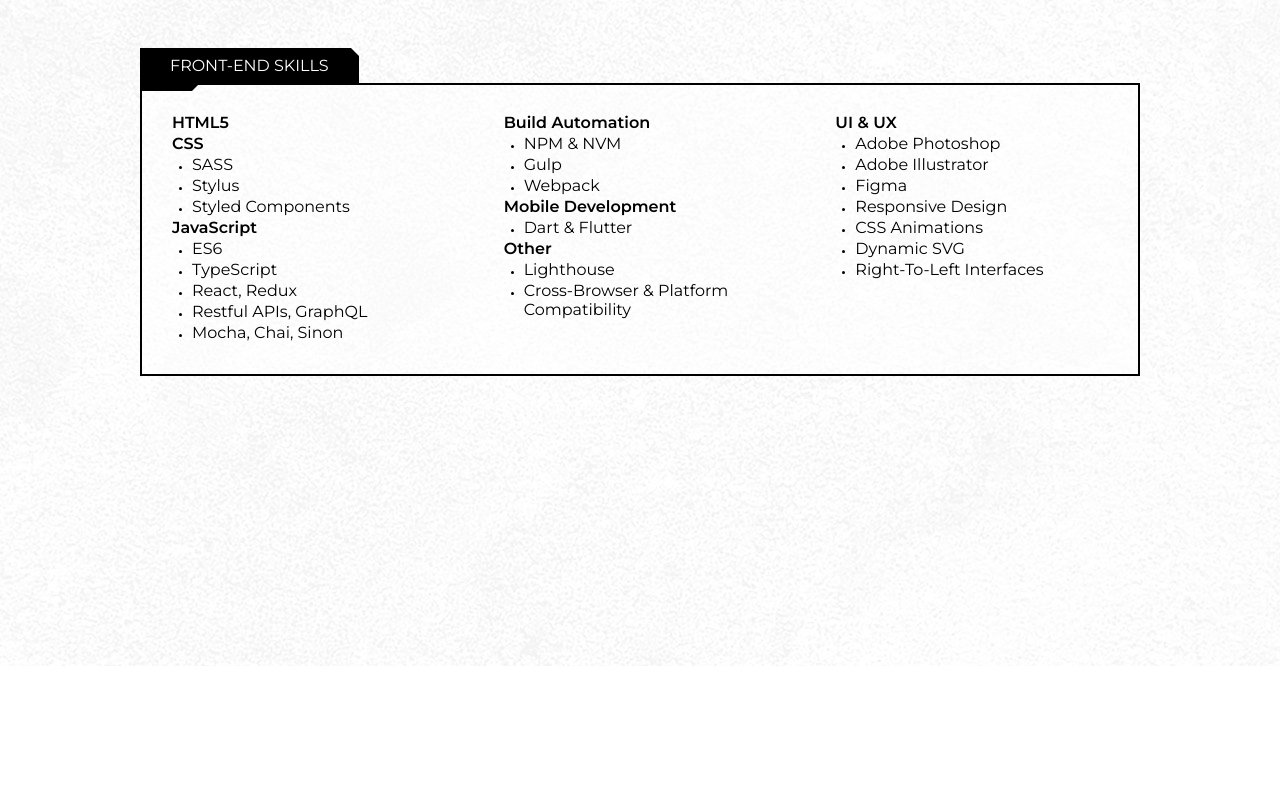
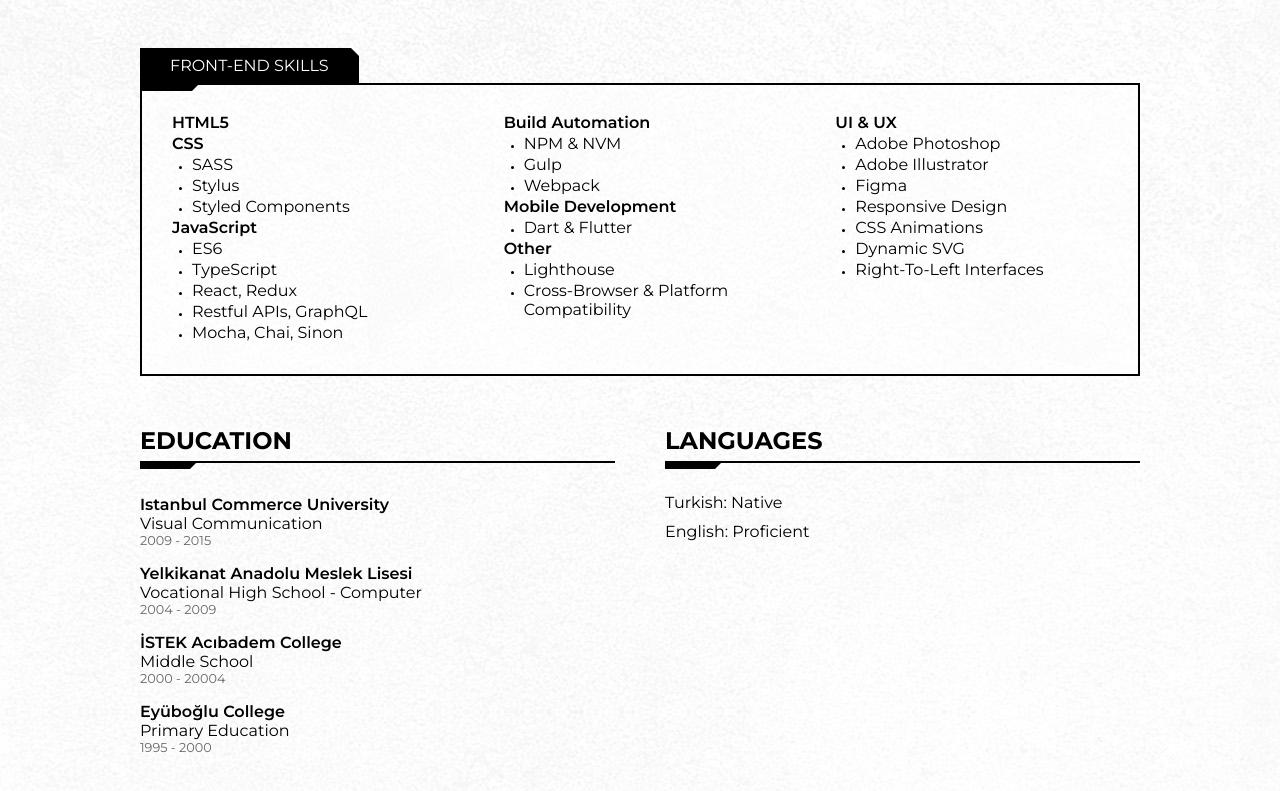
Before and after one commit to ebuyuran/eb-v3, a React (Create React App) app: page / in a window 1280 px wide. Shown: the part 1448-2239 px from the top of the page. Before the commit the page ends 2114 px from the top, so only its background shows below. Built offline with nearby package versions, Linux system fonts and the light colour scheme.

Commit message:
education

```diff
--- a/src/App.sass
+++ b/src/App.sass
@@ -15,7 +15,7 @@
 .app
   width: 100em
   padding: 6em 0
-  margin: 0 auto 20em
+  margin: 0 auto 5em
 
 header
   position: relative
@@ -134,7 +134,7 @@
       border-bottom: .8em solid transparent
 
 .skills
-  margin: 5em 0 3em
+  margin: 5em 0 0
 
   .skills-header
     position: relative
@@ -187,3 +187,40 @@
             font-weight: 600
             list-style: none
             margin-left: 0
+
+.other
+  display: flex
+  margin: 5em 0 0
+
+  .education
+    width: 47.5%
+    margin: 0 2.5% 0 0
+
+    .school
+      margin: 1em 0
+      font-size: 1.6em
+
+      &:nth-child(2)
+        margin-top: 2em
+
+      .name
+        font-weight: 600
+
+      .field
+
+      .duration
+        color: #666
+        font-size: .8em
+
+  .languages
+    width: 47.5%
+    margin: 0 0 0 2.5%
+
+    .language
+      margin: 1em 0
+
+      &:nth-child(2)
+        margin-top: 3em
+
+      span
+        font-size: 1.6em
--- a/src/App.tsx
+++ b/src/App.tsx
@@ -232,6 +232,40 @@
           </div>
         </div>
       </div>
+      <div className={'other'}>
+        <div className={'education'}>
+          <Heading text={'EDUCATION'} />
+          <div className={'school'}>
+            <div className={'name'}>Istanbul Commerce University</div>
+            <div className={'field'}>Visual Communication</div>
+            <div className={'duration'}>2009 - 2015</div>
+          </div>
+          <div className={'school'}>
+            <div className={'name'}>Yelkikanat Anadolu Meslek Lisesi</div>
+            <div className={'field'}>Vocational High School - Computer</div>
+            <div className={'duration'}>2004 - 2009</div>
+          </div>
+          <div className={'school'}>
+            <div className={'name'}>İSTEK Acıbadem College</div>
+            <div className={'field'}>Middle School</div>
+            <div className={'duration'}>2000 - 20004</div>
+          </div>
+          <div className={'school'}>
+            <div className={'name'}>Eyüboğlu College</div>
+            <div className={'field'}>Primary Education</div>
+            <div className={'duration'}>1995 - 2000</div>
+          </div>
+        </div>
+        <div className={'languages'}>
+          <Heading text={'LANGUAGES'} />
+          <div className={'language'}>
+            <span>Turkish: Native</span>
+          </div>
+          <div className={'language'}>
+            <span>English: Proficient</span>
+          </div>
+        </div>
+      </div>
     </div>
   );
 }
```
Also changed, not shown: src/assets/background_1.jpg, 1 other file (tests, documents, lock files or other folders).
